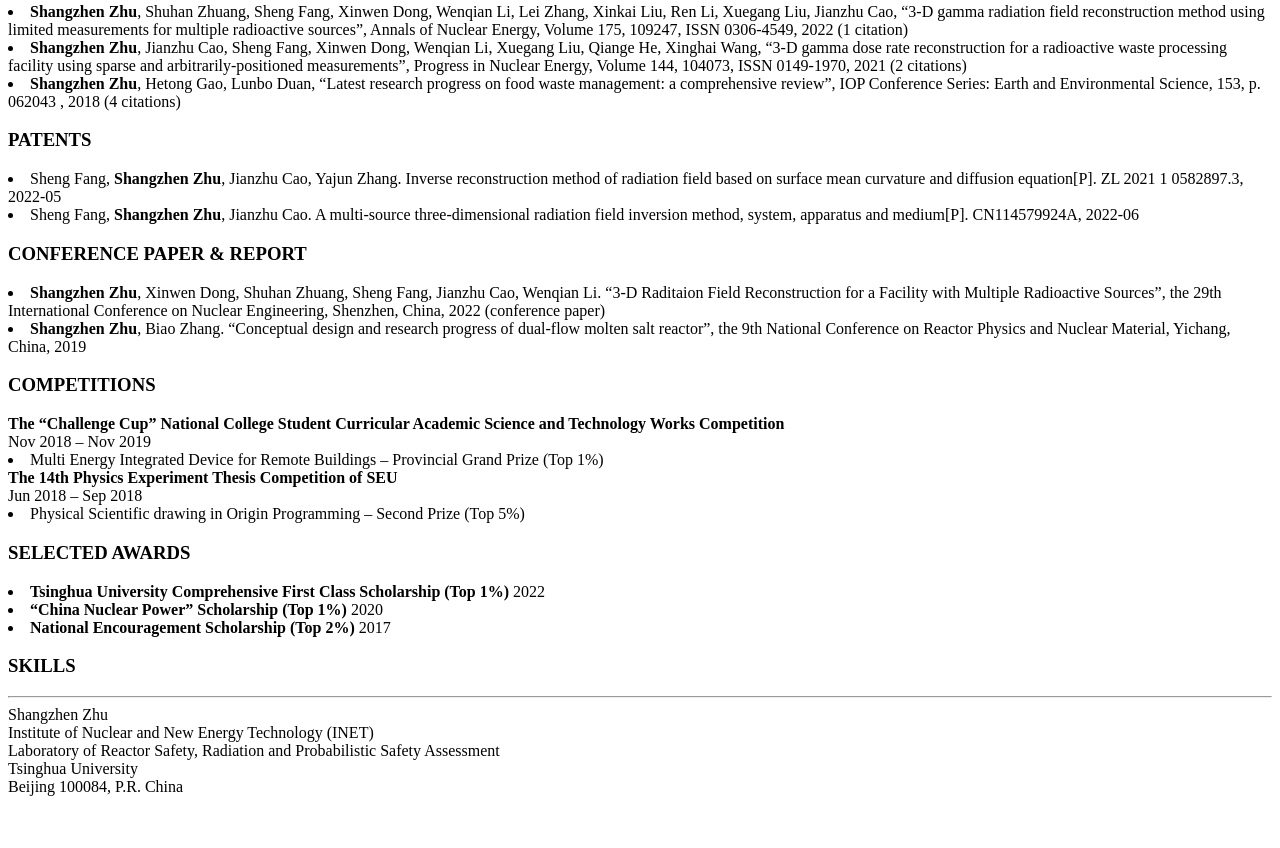
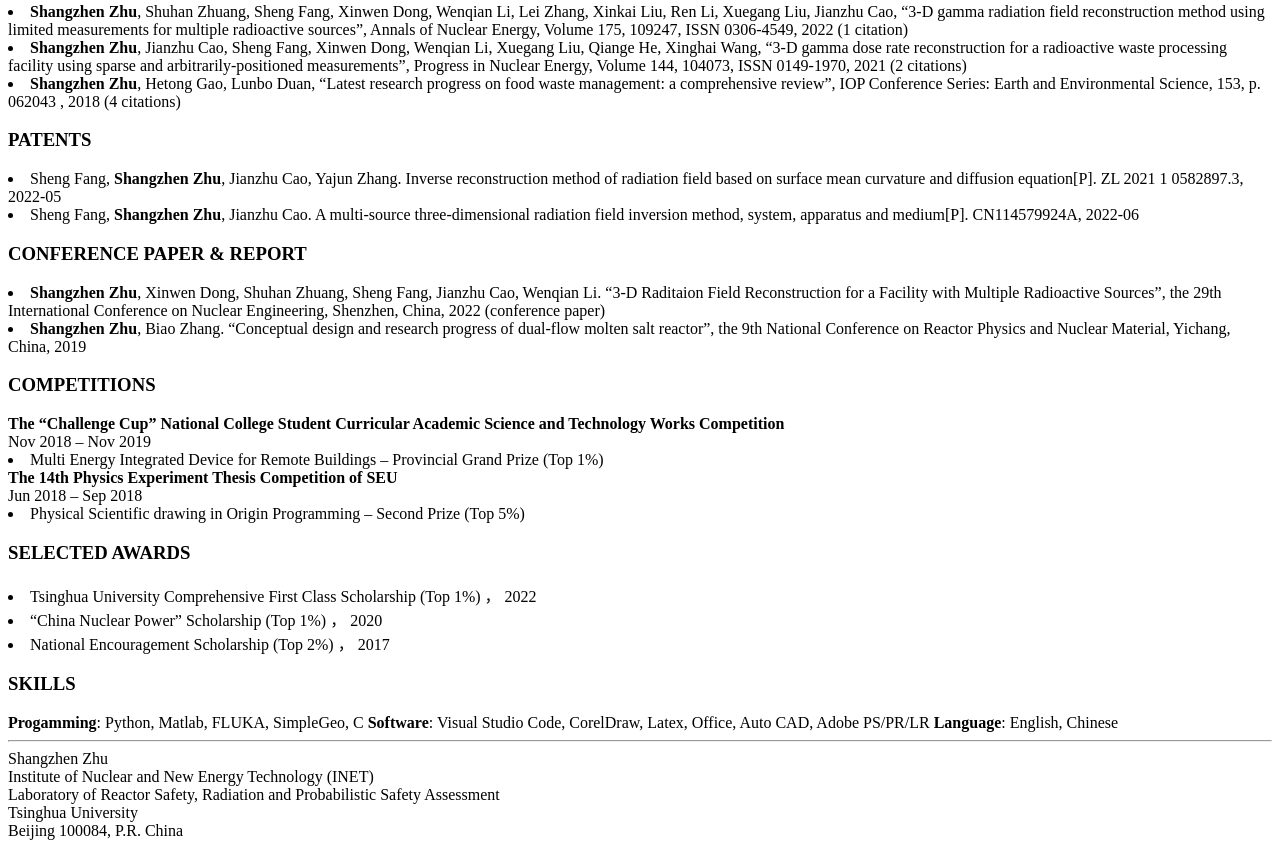
Before and after one commit to shepherd98/shangzhen, a plain HTML site: page index.html in a window 1280 px wide. Shown: the part 1182-2030 px from the top of the page. Before the commit the page ends 1986 px from the top, so only its background shows below. Drawn offline with Linux system fonts and the light colour scheme.

Commit message:
Update index.html

```diff
--- a/index.html
+++ b/index.html
@@ -153,15 +153,18 @@
     </li>
     <h3>SELECTED AWARDS</h3>
     <li>
-        <b>Tsinghua University Comprehensive First Class Scholarship (Top 1%)</b>   2022
+        Tsinghua University Comprehensive First Class Scholarship (Top 1%) ， 2022
     </li>
     <li>
-        <b>“China Nuclear Power” Scholarship (Top 1%)</b>   2020
+        “China Nuclear Power” Scholarship (Top 1%)  ， 2020
     </li>
     <li>
-        <b>National Encouragement Scholarship (Top 2%)</b>   2017
+        National Encouragement Scholarship (Top 2%)   ， 2017
     </li>
     <h3>SKILLS</h3>
+    <b>Progamming</b>: Python, Matlab, FLUKA, SimpleGeo, C
+    <b>Software</b>: Visual Studio Code, CorelDraw, Latex, Office, Auto CAD, Adobe PS/PR/LR
+    <b>Language</b>: English, Chinese
     <hr>
     Shangzhen Zhu
     <br>
```
